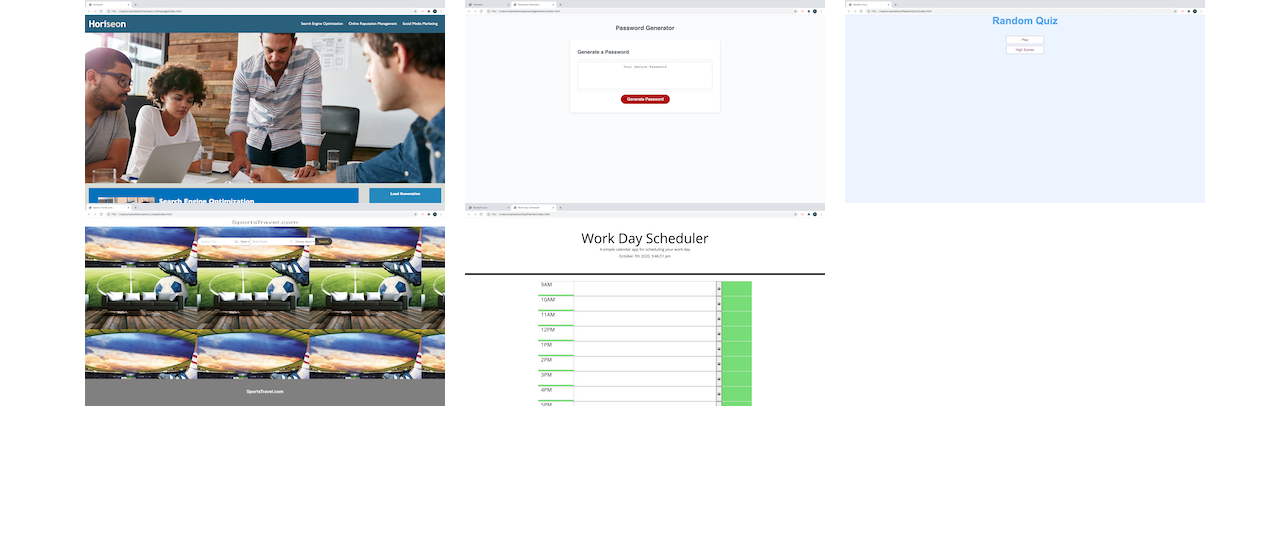
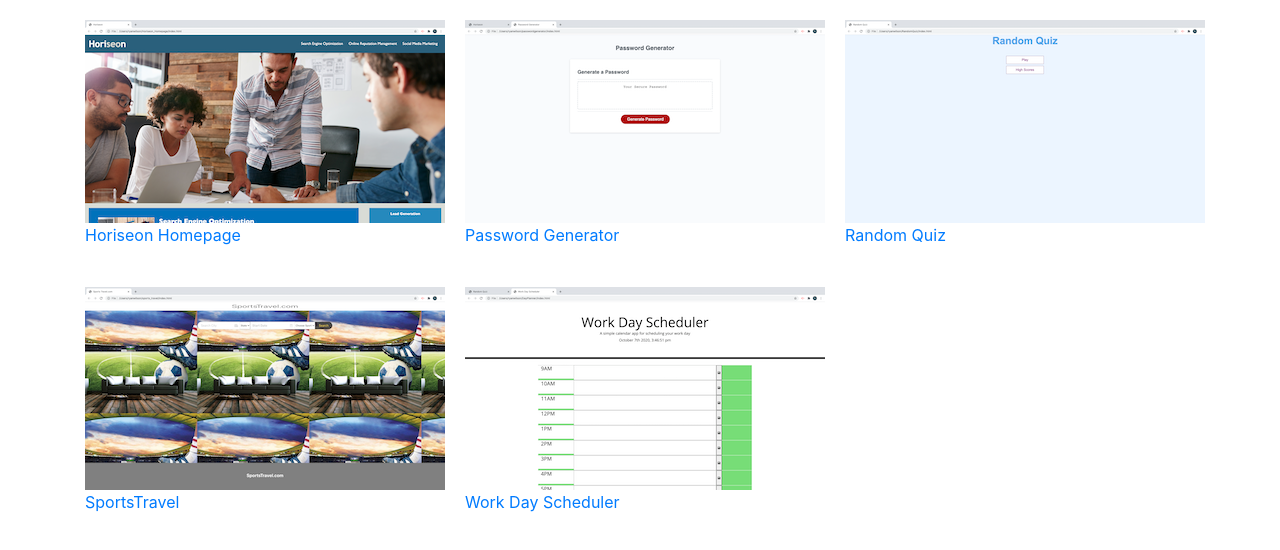
Before and after one commit to ryanswilson1/Portfolio, a plain HTML site: page Assets/projects.html in a window 1280 px wide. Drawn offline with nearby package versions, Linux system fonts and the light colour scheme.

Commit message:
added in links to completed projects in project.html

```diff
--- a/Assets/portfolio.css
+++ b/Assets/portfolio.css
@@ -23,3 +23,9 @@ img {
         color: gray;
         text-align: center;
     }
+
+
+.col-sm-4
+    {
+        padding: 20px;
+    }
--- a/Assets/projects.html
+++ b/Assets/projects.html
@@ -24,22 +24,28 @@
         <div class="row">
             <div class="col-sm-4">
                 <img src="./Images/Horiseon Homepage.png" alt="Horiseon Homepage">
+                <a href="https://ryanswilson1.github.io/Horiseon_Homepage/">Horiseon Homepage</a>
             </div>
             <div class="col-sm-4">
                 <img src="./Images/Password Generator.png" alt="Password Generator">
+                <a href="https://ryanswilson1.github.io/passwordgenerator/">Password Generator</a>
             </div>
             <div class="col-sm-4">
                 <img src="./Images/Random Quiz.png" alt="Random Quiz">
+                <a href="https://ryanswilson1.github.io/RandomQuiz/">Random Quiz</a>
             </div>
         </div>
     </div>
+
     <div class="container">
         <div class="row">
             <div class="col-sm-4">
                 <img src="./Images/SportsTravel.png" alt="Sports Travel">
+                <a href="https://github.com/btoney1988/sports_travel">SportsTravel</a>
             </div>
             <div class="col-sm-4">
                 <img src="./Images/WorkDayScheduler.png" alt="Work Day Scheduler">
+                <a href="https://ryanswilson1.github.io/DayPlanner/">Work Day Scheduler</a>
             </div>
             <div class="col-sm-4">
             </div>
```
Also changed, not shown: Assets/contact.html (+1 -0 lines), Assets/socialmedia.html (+1 -0 lines).
